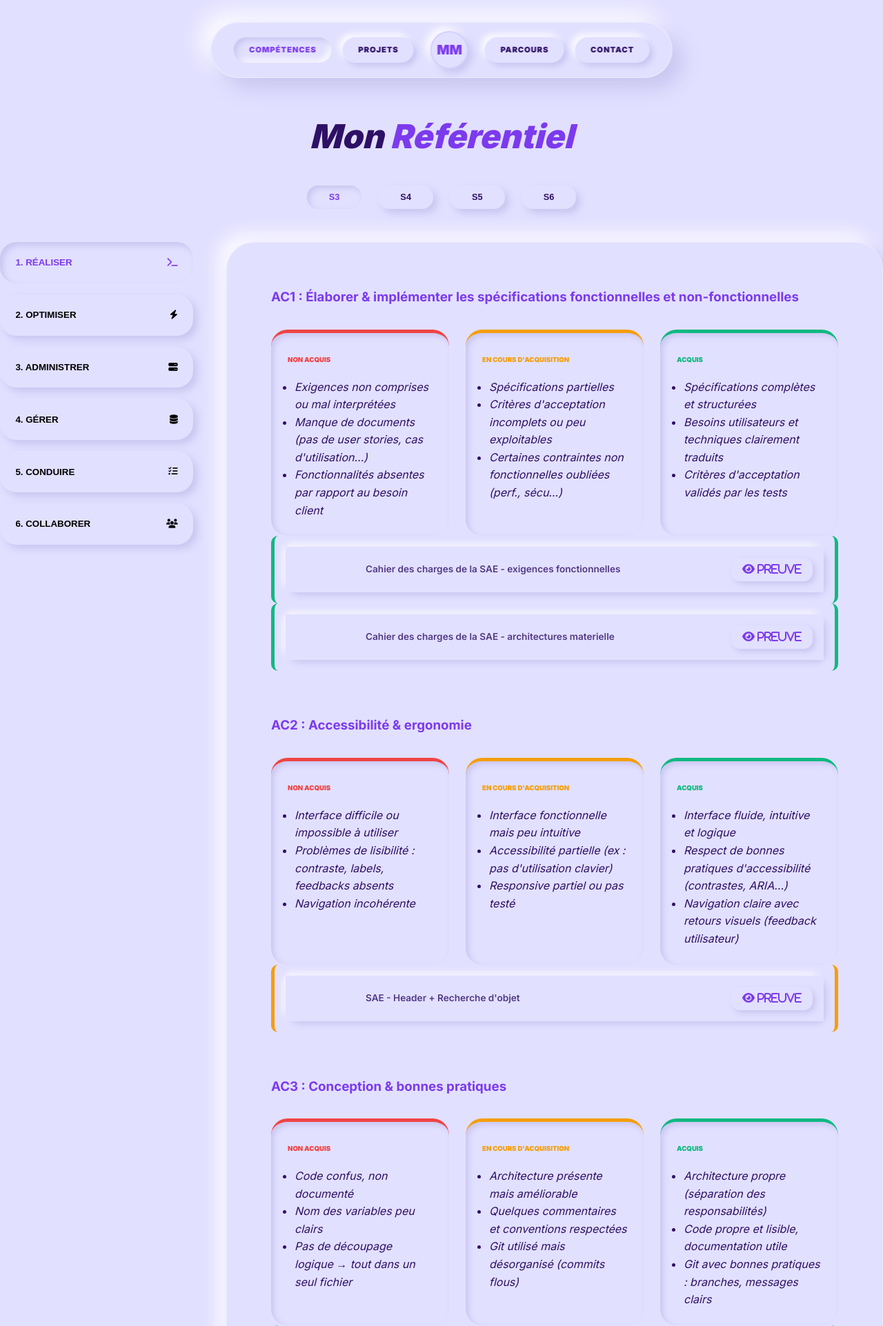
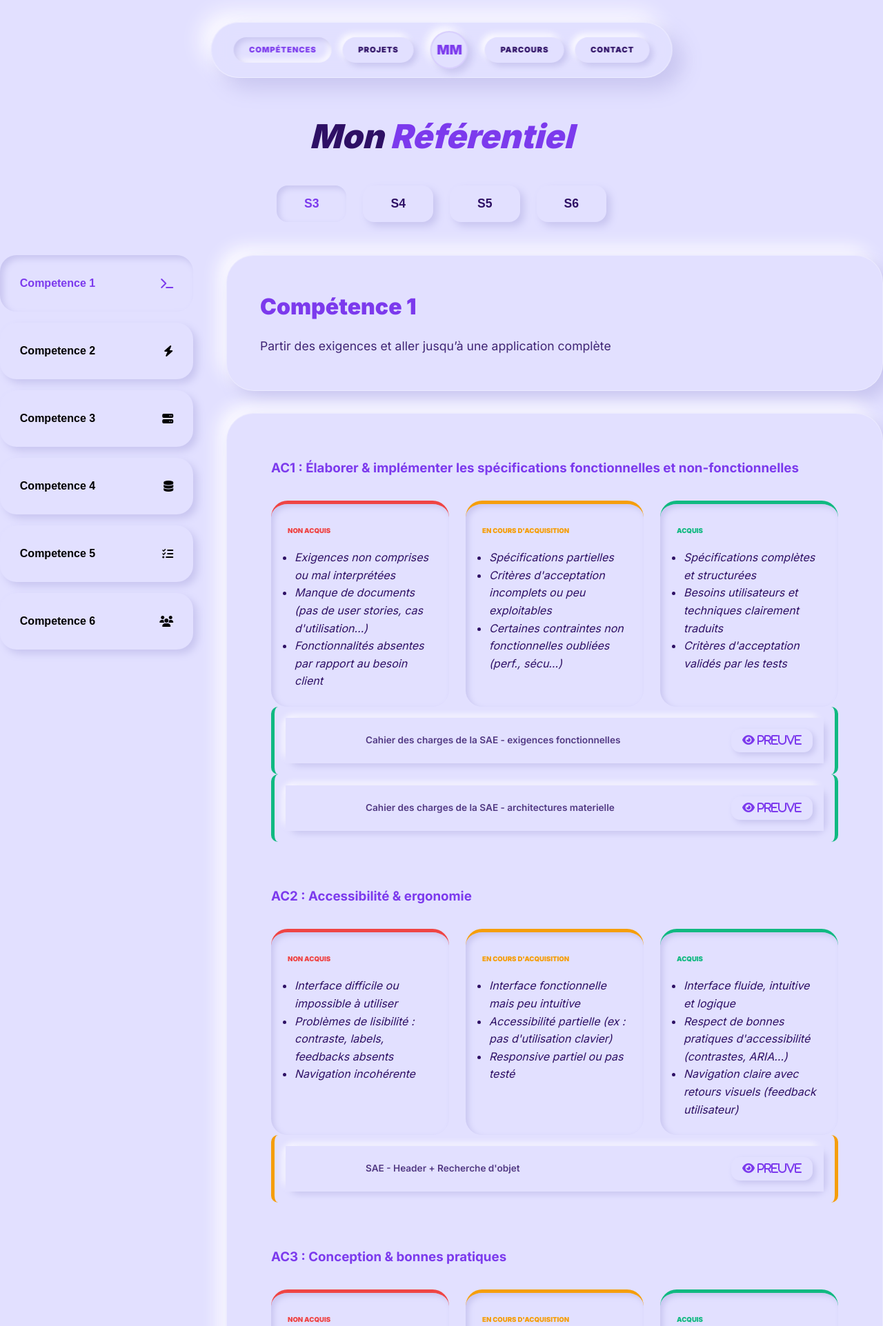
Before and after one commit to MarhadourM/Portfolio, a PHP site: page /competences in a window 1280 px wide. Shown: the top 1923 px of the page at 69% size. Run offline with PHP 8.4, Linux system fonts and the light colour scheme.

Commit message:
competences description

```diff
--- a/css/style.css
+++ b/css/style.css
@@ -459,9 +459,10 @@ a:visited {
         .bouton-semestre {
             background: var(--fond-principal);
             border: none;
-            padding: 0.6rem 2rem;
+            padding: 1rem 2.5rem;
             border-radius: 1rem;
             font-weight: 900;
+            font-size: 1.1rem;
             cursor: pointer;
             box-shadow: 6px 6px 12px var(--ombre-sombre);
             transition: 0.3s;
@@ -474,12 +475,13 @@ a:visited {
         .bouton-skill {
             width: 100%;
             text-align: left;
-            padding: 1.4rem;
+            padding: 2rem 1.8rem;
             border-radius: 1.5rem;
             background: var(--fond-principal);
             border: none;
             cursor: pointer;
             font-weight: 700;
+            font-size: 1rem;
             display: flex;
             justify-content: space-between;
             align-items: center;
@@ -627,3 +629,33 @@ a:visited {
         .bouton-apercu:active {
             box-shadow: inset 2px 2px 5px var(--ombre-sombre);
         }
+
+        /* --- BLOC DESCRIPTION COMPÉTENCE --- */
+        .espace-competence {
+            display: flex;
+            flex-direction: column;
+            gap: 2rem;
+        }
+
+        .bloc-description {
+            background: var(--fond-principal);
+            border-radius: 2.5rem;
+            padding: 3rem;
+            box-shadow: 12px 12px 24px var(--ombre-sombre), -12px -12px 24px var(--ombre-claire);
+            border: 1px solid rgba(255, 255, 255, 0.3);
+            animation: fadeIn 0.5s ease-out;
+        }
+
+        .titre-description {
+            font-size: 2rem;
+            font-weight: 900;
+            color: var(--couleur-accent);
+            margin-bottom: 1rem;
+        }
+
+        .texte-description {
+            font-size: 1.1rem;
+            line-height: 1.8;
+            opacity: 0.9;
+            color: var(--texte-noir);
+        }
--- a/js/script.js
+++ b/js/script.js
@@ -1,5 +1,33 @@
 let semestreActif = 3;
         let skillActif = 1;
+
+        // Descriptions des compétences
+        const descriptionsCompetences = {
+            1: {
+                titre: "Compétence 1",
+                description: "Partir des exigences et aller jusqu’à une application complète"
+            },
+            2: {
+                titre: "Compétence 2",
+                description: "Sélectionner les algorithmes adéquats pour répondre à un problème donné"
+            },
+            3: {
+                titre: "Compétence 3",
+                description: "Déployer des services dans une architecture réseau"
+            },
+            4: {
+                titre: "Compétence 4",
+                description: "Optimiser une base de données, interagir avec une application et mettre en œuvre la sécurité"
+            },
+            5: {
+                titre: "Compétence 5",
+                description: "Appliquer une démarche de suivi de projet en fonction des besoins métiers des clients et des utilisateurs"
+            },
+            6: {
+                titre: "Compétence 6",
+                description: "Situer son rôle et ses missions au sein d’une équipe informatique"
+            }
+        };
 
         function setSemestre(num) {
             semestreActif = num;
@@ -11,6 +39,7 @@ let semestreActif = 3;
             const tab = document.getElementById('tab-1');
             if(tab) tab.classList.add('actif');
             rafraichirAffichageCompetence();
+            mettreAJourDescription(1);
         }
 
         function setSkill(num) {
@@ -19,6 +48,21 @@ let semestreActif = 3;
             const tab = document.getElementById('tab-' + num);
             if(tab) tab.classList.add('actif');
             rafraichirAffichageCompetence();
+            mettreAJourDescription(num);
+            console.log('setSkill appelé pour competence:', num);
+        }
+
+        function mettreAJourDescription(skillNum) {
+            console.log('mettreAJourDescription appelé avec:', skillNum);
+            const description = descriptionsCompetences[skillNum];
+            console.log('Description trouvée:', description);
+            if (description) {
+                const titreElement = document.getElementById('titre-description');
+                const texteElement = document.getElementById('texte-description');
+                console.log('Éléments trouvés - titre:', titreElement, 'texte:', texteElement);
+                if (titreElement) titreElement.textContent = description.titre;
+                if (texteElement) texteElement.textContent = description.description;
+            }
         }
 
         function rafraichirAffichageCompetence() {
@@ -59,10 +103,12 @@ let semestreActif = 3;
         window.onload = () => {
             setTimeout(() => {
                 rafraichirAffichageCompetence();
+                mettreAJourDescription(1);
             }, 100);
         };
 
         // Appel immédiat si DOM est déjà chargé
         document.addEventListener('DOMContentLoaded', () => {
             rafraichirAffichageCompetence();
+            mettreAJourDescription(1);
         });
--- a/pages/competences.php
+++ b/pages/competences.php
@@ -10,19 +10,26 @@
 
             <div class="mise-en-page-competences">
                 <aside class="menu-competences">
-                    <button onclick="setSkill(1)" id="tab-1" class="bouton-skill actif"><span>1. RÉALISER</span> <i class="fas fa-terminal"></i></button>
-                    <button onclick="setSkill(2)" id="tab-2" class="bouton-skill"><span>2. OPTIMISER</span> <i class="fas fa-bolt"></i></button>
-                    <button onclick="setSkill(3)" id="tab-3" class="bouton-skill"><span>3. ADMINISTRER</span> <i class="fas fa-server"></i></button>
-                    <button onclick="setSkill(4)" id="tab-4" class="bouton-skill"><span>4. GÉRER</span> <i class="fas fa-database"></i></button>
-                    <button onclick="setSkill(5)" id="tab-5" class="bouton-skill"><span>5. CONDUIRE</span> <i class="fas fa-tasks"></i></button>
-                    <button onclick="setSkill(6)" id="tab-6" class="bouton-skill"><span>6. COLLABORER</span> <i class="fas fa-users"></i></button>
+                    <button onclick="setSkill(1)" id="tab-1" class="bouton-skill actif"><span>Competence 1</span> <i class="fas fa-terminal"></i></button>
+                    <button onclick="setSkill(2)" id="tab-2" class="bouton-skill"><span>Competence 2</span> <i class="fas fa-bolt"></i></button>
+                    <button onclick="setSkill(3)" id="tab-3" class="bouton-skill"><span>Competence 3</span> <i class="fas fa-server"></i></button>
+                    <button onclick="setSkill(4)" id="tab-4" class="bouton-skill"><span>Competence 4</span> <i class="fas fa-database"></i></button>
+                    <button onclick="setSkill(5)" id="tab-5" class="bouton-skill"><span>Competence 5</span> <i class="fas fa-tasks"></i></button>
+                    <button onclick="setSkill(6)" id="tab-6" class="bouton-skill"><span>Competence 6</span> <i class="fas fa-users"></i></button>
                 </aside>
 
-                <div id="contenu-dynamique">
-                    <?php include 'semestres/S3/S3.php'; ?>
-                    <?php include 'semestres/S4.php'; ?>
-                    <?php include 'semestres/S5.php'; ?>
-                    <?php include 'semestres/S6.php'; ?>
+                <div class="espace-competence">
+                    <div id="bloc-description" class="bloc-description">
+                        <h3 id="titre-description" class="titre-description">Competence 1</h3>
+                        <p id="texte-description" class="texte-description">Sélectionnez une compétence pour voir sa description</p>
+                    </div>
+
+                    <div id="contenu-dynamique">
+                        <?php include 'semestres/S3/S3.php'; ?>
+                        <?php include 'semestres/S4.php'; ?>
+                        <?php include 'semestres/S5.php'; ?>
+                        <?php include 'semestres/S6.php'; ?>
+                    </div>
                 </div>
             </div>
         </section>
```
